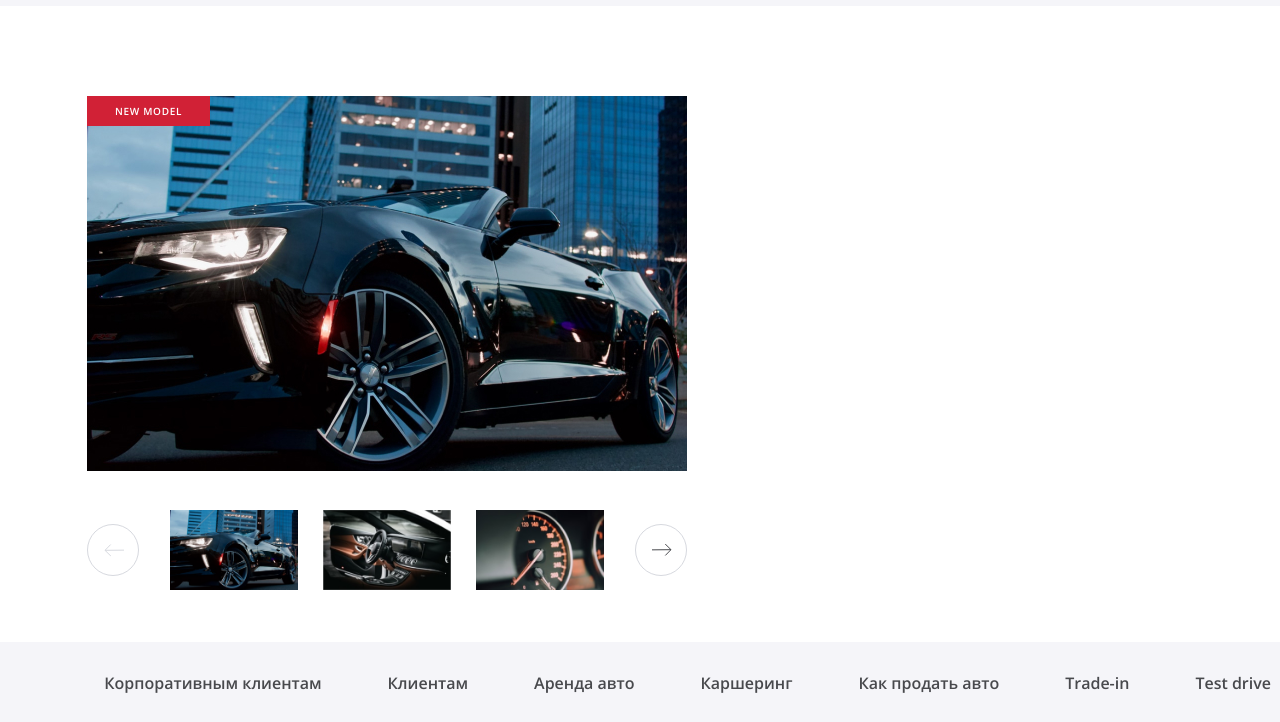
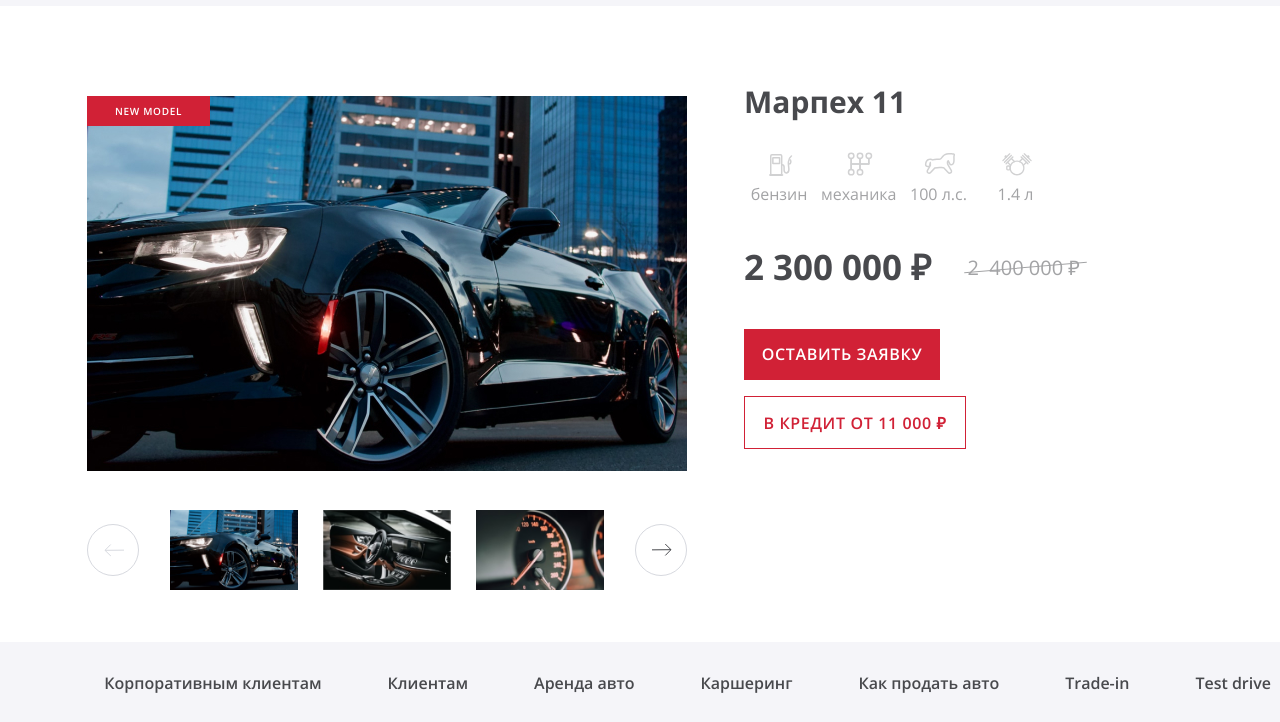
Before and after one commit to LxndrOghma/Avto-Moto, a React app in the folder avto-moto/: page / in a window 1280 px wide. Shown: the part 78-800 px from the top of the page. Built offline with nearby package versions, Linux system fonts and the light colour scheme.

Commit message:
Добавит информацию о продукте

```diff
--- a/avto-moto/src/components/const.js
+++ b/avto-moto/src/components/const.js
@@ -15,7 +15,27 @@ const footerNavLinks = [
   'Test drive',
 ];
 
+const productInfoCharacteristics = [
+  {
+    name: 'бензин',
+    modification: 'fuel',
+  },
+  {
+    name: 'механика',
+    modification: 'transmission',
+  },
+  {
+    name: '100 л.с.',
+    modification: 'power',
+  },
+  {
+    name: '1.4 л',
+    modification: 'volume',
+  },
+];
+
 export {
   siteMenuLinks,
-  footerNavLinks
+  footerNavLinks,
+  productInfoCharacteristics
 };
--- /dev/null
+++ b/avto-moto/src/components/main/links/links.js
@@ -0,0 +1,14 @@
+import React from 'react';
+
+import './links.scss';
+
+function Links() {
+  return (
+    <div className='product-info__links links'>
+      <a href='/' className='links__bid'>Оставить заявку</a>
+      <a href='/' className='links__credit'>В кредит от 11 000 &#8381;</a>
+    </div>
+  );
+}
+
+export default Links;
--- /dev/null
+++ b/avto-moto/src/components/main/links/links.scss
@@ -0,0 +1,41 @@
+@import '../../../styles/variables.scss';
+
+.product-info__links {
+  margin-top: 38px;
+}
+
+.links__bid {
+  display: block;
+  width: 196px;
+  height: 51px;
+  background-color: $red;
+  color: $white;
+  font-weight: 600;
+  text-transform: uppercase;
+  letter-spacing: 0.04em;
+  text-align: center;
+  line-height: 51px;
+  margin-bottom: 16px;
+
+  &:hover {
+    background-color: $dark-red;
+  }
+}
+
+.links__credit {
+  display: block;
+  width: 222px;
+  height: 53px;
+  border: 1px solid $red;
+  line-height: 53px;
+  color: $red;
+  font-weight: 600;
+  text-transform: uppercase;
+  text-align: center;
+  letter-spacing: 0.04em;
+
+  &:hover {
+    background-color: $red;
+    color: $white;
+  }
+}
--- a/avto-moto/src/components/main/page-main/page-main.js
+++ b/avto-moto/src/components/main/page-main/page-main.js
@@ -1,4 +1,5 @@
 import React from 'react';
+import ProductInfo from '../product-info/product-info';
 import Slider from '../slider/slider';
 
 import './page-main.scss';
@@ -9,6 +10,7 @@ function PageMain() {
       <div className='page-main__wrapper main-content'>
         <h1 className='visually-hidden'>Магазин &quot;Avto Moto&quot;</h1>
         <Slider />
+        <ProductInfo />
       </div>
     </main>
   );
--- /dev/null
+++ b/avto-moto/src/components/main/price/price.js
@@ -0,0 +1,14 @@
+import React from 'react';
+
+import './price.scss';
+
+function Price() {
+  return (
+    <div className='product-info__price price'>
+      <p className='price__count'>2 300 000 &#8381;</p>
+      <p className='price__sale'>2&nbsp;&nbsp;400  000 &#8381;</p>
+    </div>
+  );
+}
+
+export default Price;
--- /dev/null
+++ b/avto-moto/src/components/main/price/price.scss
@@ -0,0 +1,35 @@
+@import '../../../styles/variables.scss';
+
+.product-info__price {
+  margin-top: 38px;
+}
+
+.price {
+  display: flex;
+  align-items: center;
+}
+
+.price__count {
+  font-size: 35px;
+  line-height: 48px;
+  font-weight: 700;
+  margin-right: 36px;
+}
+
+.price__sale {
+  position: relative;
+  opacity: 0.5;
+  font-size: 20px;
+  line-height: 27px;
+
+  &::before {
+    position: absolute;
+    content: '';
+    width: 123px;
+    height: 1px;
+    background-color: $dark-grey;
+    top: 13px;
+    left: -4px;
+    transform: rotate(355deg);
+  }
+}
--- /dev/null
+++ b/avto-moto/src/components/main/product-info-characteristics-item/product-info-characteristics-item.js
@@ -0,0 +1,23 @@
+import React from 'react';
+import PropTypes from 'prop-types';
+
+import './product-info-characteristics-item.scss';
+
+function ProductInfoCharacteristicsItem({characteristic}) {
+  const {modification, name} = characteristic;
+
+  return (
+    <li className='characteristics-list__item'>
+      <p className={`characteristics-list__name characteristics-list__name--${modification}`}>{name}</p>
+    </li>
+  );
+}
+
+ProductInfoCharacteristicsItem.propTypes = {
+  characteristic: PropTypes.shape({
+    modification: PropTypes.string.isRequired,
+    name: PropTypes.string.isRequired,
+  }),
+};
+
+export default ProductInfoCharacteristicsItem;
--- /dev/null
+++ b/avto-moto/src/components/main/product-info-characteristics-item/product-info-characteristics-item.scss
@@ -0,0 +1,39 @@
+.characteristics-list__item {
+  position: relative;
+  margin-right: 7px;
+}
+
+.characteristics-list__name {
+  opacity: 0.5;
+  padding-top: 40px;
+  min-width: 70px;
+  text-align: center;
+
+  &::before {
+    position: absolute;
+    content: '';
+    width: 53px;
+    height: 40px;
+    bottom: 21px;
+    left: 16px;
+    background-repeat: no-repeat;
+  }
+
+  &--fuel::before {
+    background-image: url('../../../assets/img/fuel.svg');
+    left: 10px;
+  }
+
+  &--transmission::before {
+    background-image: url('../../../assets/img/transmission.svg');
+    left: 19px;
+  }
+
+  &--power::before {
+    background-image: url('../../../assets/img/power.svg');
+  }
+
+  &--volume::before {
+    background-image: url('../../../assets/img/engine.svg');
+  }
+}
--- /dev/null
+++ b/avto-moto/src/components/main/product-info-characteristics/product-info-characteristics.js
@@ -0,0 +1,16 @@
+import React from 'react';
+
+import { productInfoCharacteristics } from '../../const';
+import ProductInfoCharacteristicsItem from '../product-info-characteristics-item/product-info-characteristics-item';
+
+import './product-info-characteristics.scss';
+
+function ProductInfoCharacteristics() {
+  return (
+    <ul className='product-info__characteristics-list characteristics-list'>
+      {productInfoCharacteristics.map((char) => <ProductInfoCharacteristicsItem key={char.modification} characteristic={char} />)}
+    </ul>
+  );
+}
+
+export default ProductInfoCharacteristics;
--- /dev/null
+++ b/avto-moto/src/components/main/product-info-characteristics/product-info-characteristics.scss
@@ -0,0 +1,8 @@
+.product-info__characteristics-list {
+  margin-top: 31px;
+}
+
+.characteristics-list {
+  list-style: none;
+  display: flex;
+}
--- /dev/null
+++ b/avto-moto/src/components/main/product-info/product-info.js
@@ -0,0 +1,19 @@
+import React from 'react';
+import Links from '../links/links';
+import Price from '../price/price';
+import ProductInfoCharacteristics from '../product-info-characteristics/product-info-characteristics';
+
+import './product-info.scss';
+
+function ProductInfo() {
+  return (
+    <section className='product-info'>
+      <h2 className='product-info__header'>Марпех 11</h2>
+      <ProductInfoCharacteristics />
+      <Price />
+      <Links />
+    </section>
+  );
+}
+
+export default ProductInfo;
--- /dev/null
+++ b/avto-moto/src/components/main/product-info/product-info.scss
@@ -0,0 +1,5 @@
+.product-info__header {
+  font-size: 30px;
+  line-height: 21px;
+  font-weight: 700;
+}
--- a/avto-moto/src/styles/variables.scss
+++ b/avto-moto/src/styles/variables.scss
@@ -3,6 +3,7 @@ $light-grey: #F5F5F9;
 $grey: #DCDCE0;
 $darker-grey: #D7D9DF;
 $red: #D12136;
+$dark-red: #BD0C21;
 $dark-grey: #48494D;
 
 $open-sans-font: 'Open Sans', Arial, sans-serif;
```
